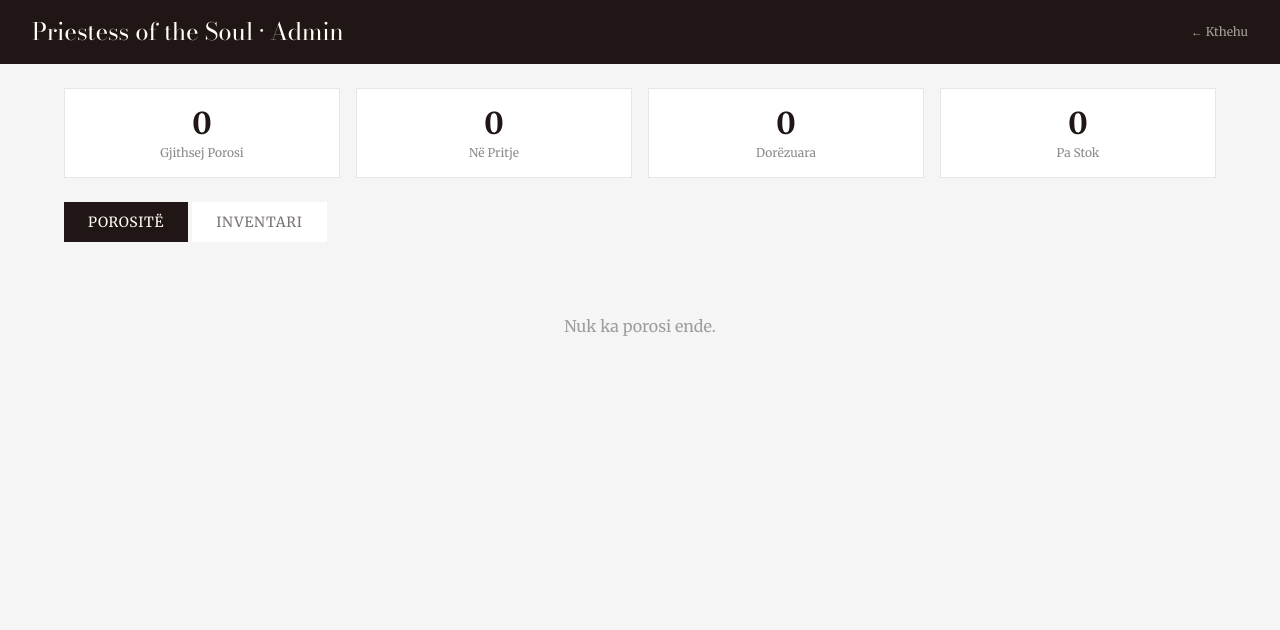
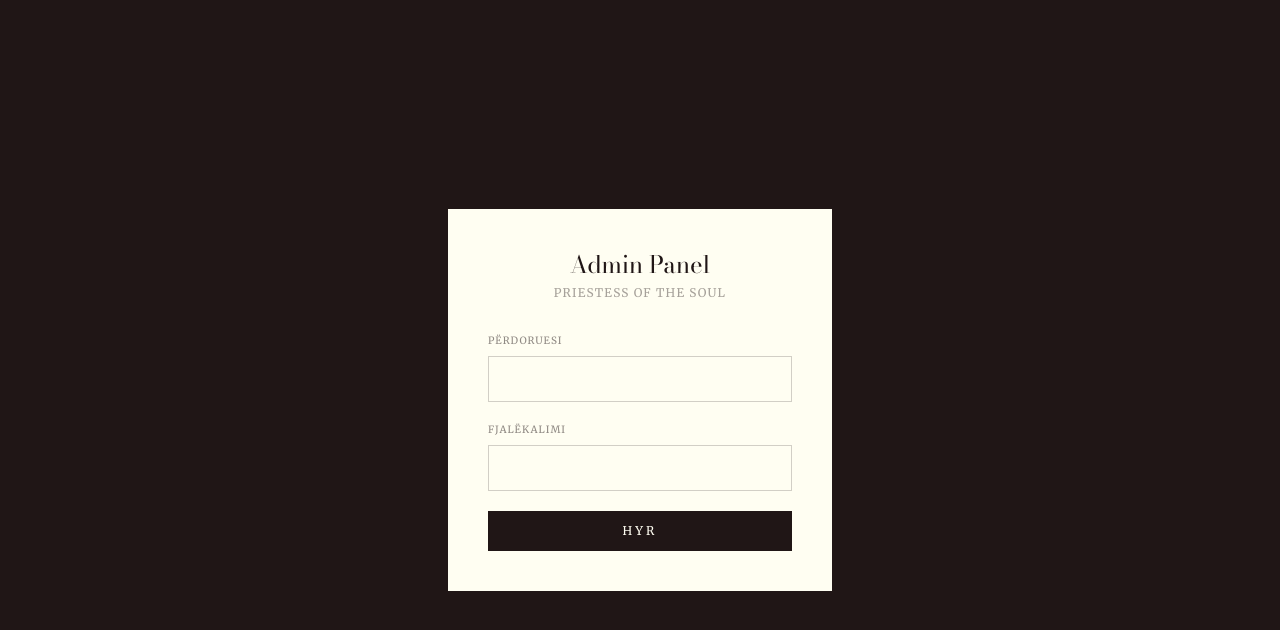
Before and after one commit to jonaberishaa/priestess-of-the-soul, a Next.js app: page /admin in a window 1280 px wide. Shown: the top 630 px of the page. Built offline with nearby package versions, Linux system fonts and the light colour scheme.

Commit message:
Add login protection to admin panel
- Username/password gate before accessing admin dashboard
- Elegant login form matching brand dark theme

https://claude.ai/code/session_01HU3R9beqdCVZTpsV5sfYmv

```diff
--- a/src/app/admin/page.tsx
+++ b/src/app/admin/page.tsx
@@ -40,7 +40,13 @@ const STATUS_LABELS: Record<string, string> = {
   cancelled: 'Anuluar',
 };
 
+const ADMIN_USER = 'adminjona';
+const ADMIN_PASS = '1231038392';
+
 export default function AdminPage() {
+  const [authed, setAuthed] = useState(false);
+  const [loginForm, setLoginForm] = useState({ username: '', password: '' });
+  const [loginError, setLoginError] = useState(false);
   const [tab, setTab] = useState<'orders' | 'inventory'>('orders');
   const [orders, setOrders] = useState<Order[]>([]);
   const [inventory, setInventory] = useState<Record<string, number>>({});
@@ -76,6 +82,57 @@ export default function AdminPage() {
     });
     setInventory((prev) => ({ ...prev, [productId]: stock }));
   };
+
+  const handleLogin = (e: React.FormEvent) => {
+    e.preventDefault();
+    if (loginForm.username === ADMIN_USER && loginForm.password === ADMIN_PASS) {
+      setAuthed(true);
+      setLoginError(false);
+    } else {
+      setLoginError(true);
+    }
+  };
+
+  if (!authed) {
+    return (
+      <div className="min-h-screen bg-[#201616] flex items-center justify-center px-4">
+        <div className="bg-[#fffef2] p-10 w-full max-w-sm">
+          <h1 className="font-heading text-2xl text-[#201616] mb-1 text-center">Admin Panel</h1>
+          <p className="text-xs text-[#201616]/40 font-body text-center mb-8 tracking-widest uppercase">Priestess of the Soul</p>
+          <form onSubmit={handleLogin} className="flex flex-col gap-5">
+            <div>
+              <label className="block text-[10px] tracking-widest uppercase text-[#201616]/50 mb-2 font-body">Përdoruesi</label>
+              <input
+                type="text"
+                required
+                autoComplete="username"
+                value={loginForm.username}
+                onChange={(e) => setLoginForm({ ...loginForm, username: e.target.value })}
+                className="w-full border border-[#201616]/20 bg-transparent px-4 py-3 text-[#201616] text-sm focus:outline-none focus:border-[#201616] font-body"
+              />
+            </div>
+            <div>
+              <label className="block text-[10px] tracking-widest uppercase text-[#201616]/50 mb-2 font-body">Fjalëkalimi</label>
+              <input
+                type="password"
+                required
+                autoComplete="current-password"
+                value={loginForm.password}
+                onChange={(e) => setLoginForm({ ...loginForm, password: e.target.value })}
+                className="w-full border border-[#201616]/20 bg-transparent px-4 py-3 text-[#201616] text-sm focus:outline-none focus:border-[#201616] font-body"
+              />
+            </div>
+            {loginError && (
+              <p className="text-[#b31b1b] text-xs font-body text-center">Të dhëna të gabuara. Provo përsëri.</p>
+            )}
+            <button type="submit" className="bg-[#201616] text-[#fffef2] px-6 py-3 text-xs tracking-[0.25em] uppercase font-body hover:bg-[#b31b1b] transition-colors">
+              Hyr
+            </button>
+          </form>
+        </div>
+      </div>
+    );
+  }
 
   if (loading) {
     return (
```
